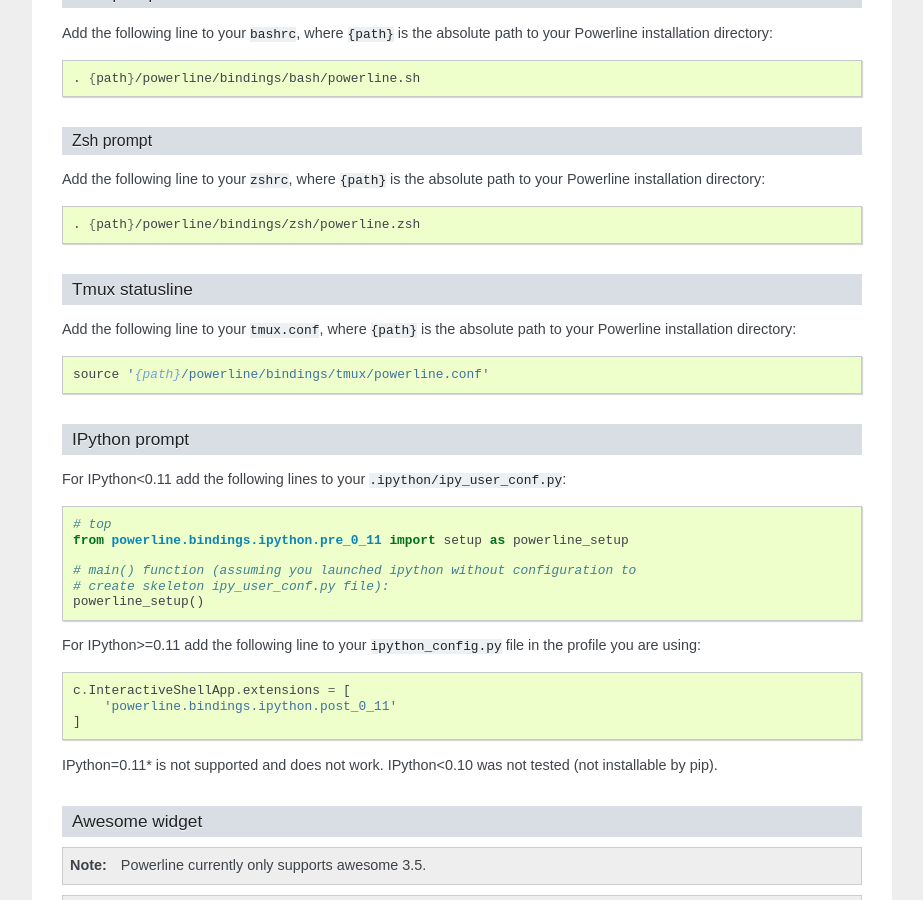
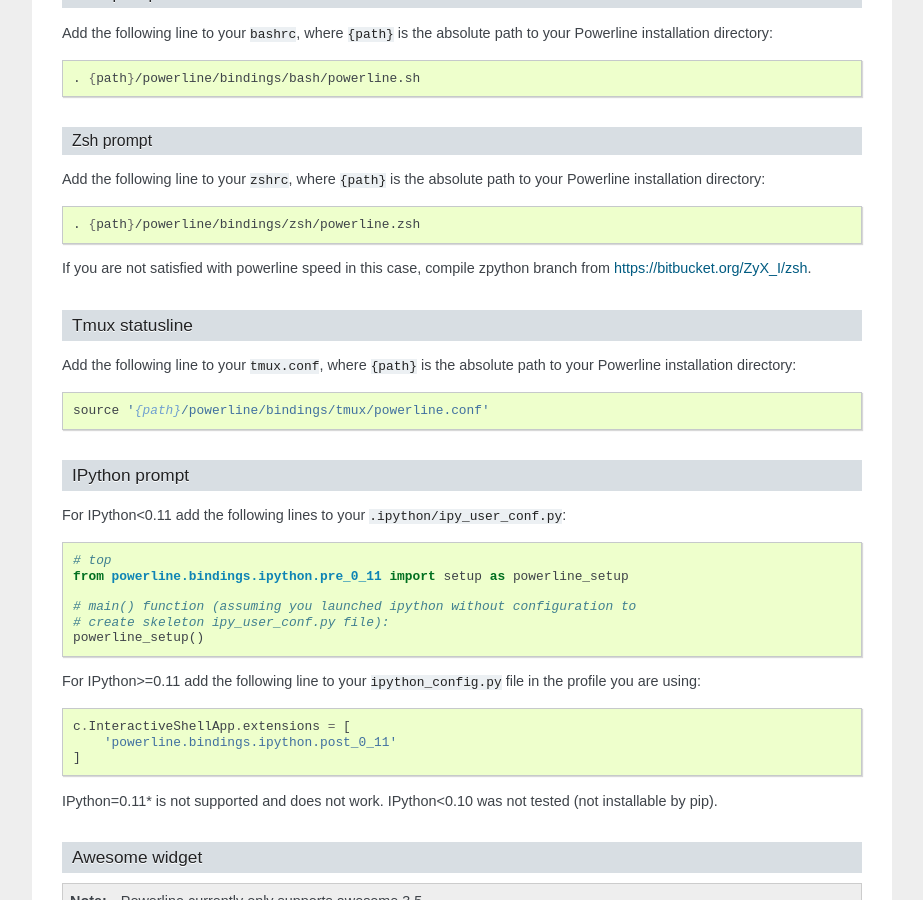
Before and after one commit to someyooyo/someyooyo, a Sphinx documentation site: the page built from docs/source/overview.rst, in a window 1280 px wide and 900 px high, scrolled down 1772 px. Shown: the whole window, without its empty margins (198-1121 px from the left). Built offline with Sphinx 7.4.7, drawn with Linux system fonts in a browser that asks for light colours.

Commit message:
Add note about zpython branch
TODO: To be removed after (if) zsh maintainers accept the patch.

Refs #104.

```diff
--- a/docs/source/overview.rst
+++ b/docs/source/overview.rst
@@ -118,6 +118,9 @@ absolute path to your Powerline installation directory:
 
    . {path}/powerline/bindings/zsh/powerline.zsh
 
+If you are not satisfied with powerline speed in this case, compile zpython
+branch from https://bitbucket.org/ZyX_I/zsh.
+
 Tmux statusline
 ---------------
 
```
